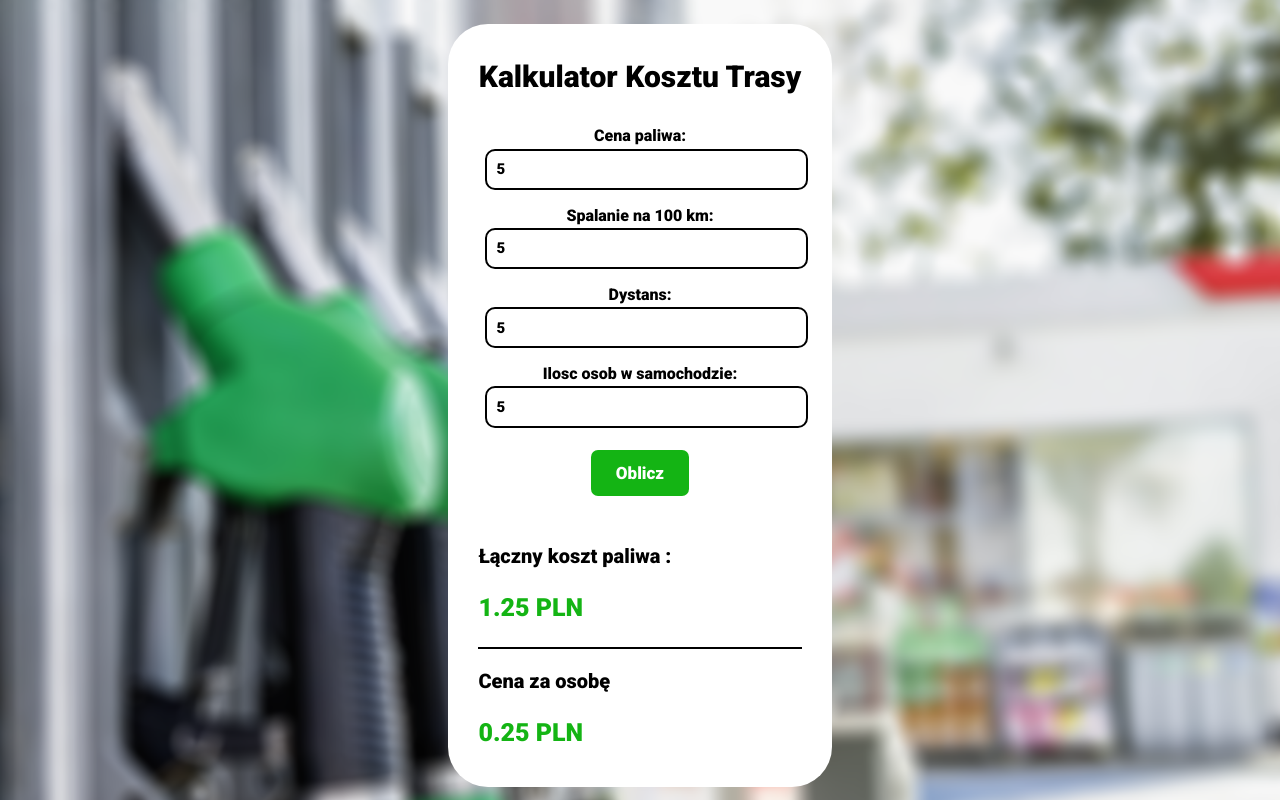
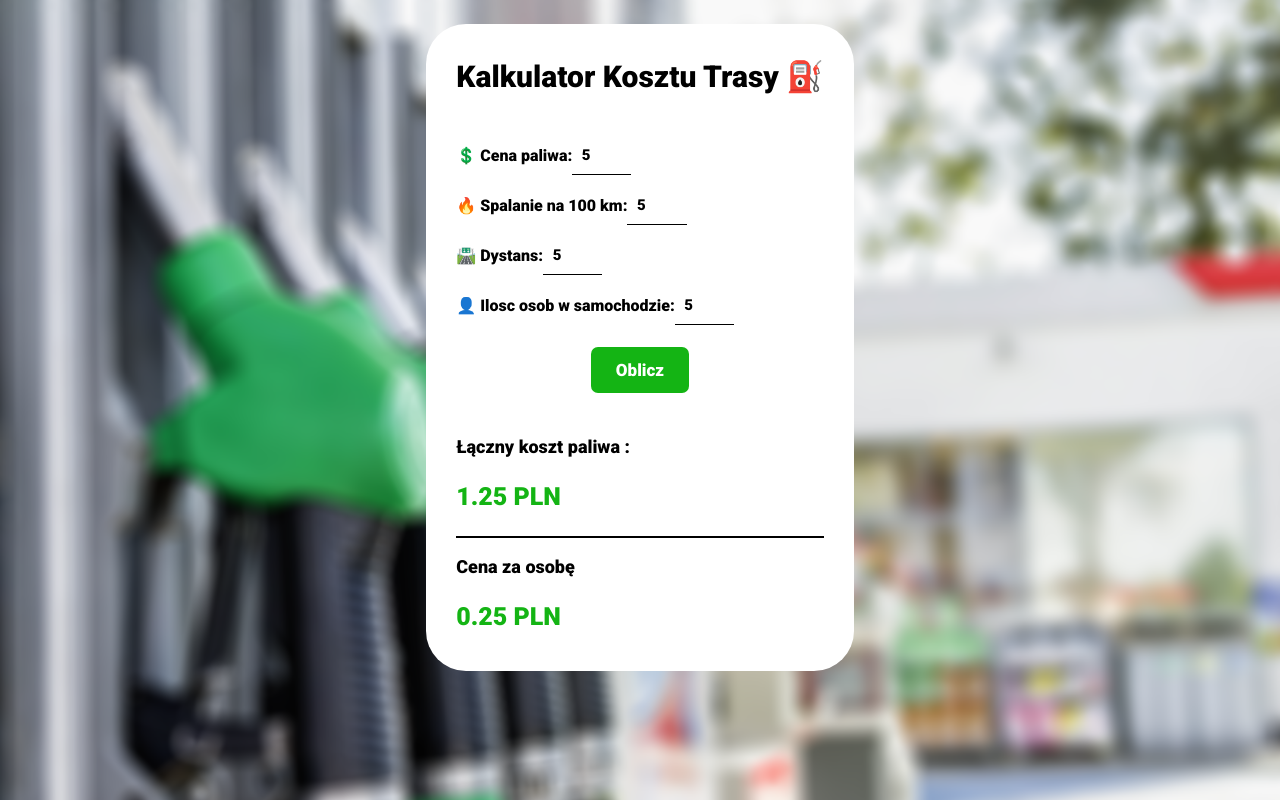
Before and after one commit to Reptile002/Reptile002.github.io, a plain HTML site: page index.html in a window 1280 px wide. Both pictures are taken after typing "5", "5", "5", "5" into the empty fields and a click on the button "Oblicz". Drawn offline with Linux system fonts and the light colour scheme.

Commit message:
gui redesign

```diff
--- a/index.html
+++ b/index.html
@@ -4,7 +4,7 @@
     <meta charset="UTF-8">
     <meta http-equiv="X-UA-Compatible" content="IE=edge">
     <meta name="viewport" content="width=device-width, initial-scale=1.0">
-    <title>Document</title>
+    <title>Oblicz Koszt Trasy ⛽</title>
     <link rel="stylesheet" href="style.css">
     <script src="script.js"></script>
 </head>
@@ -13,24 +13,24 @@
     <div class="howMuchToPay">
 
         <div class="text">
-            <h1 class="header">Kalkulator Kosztu Trasy</h1>
+            <h1 class="header">Kalkulator Kosztu Trasy ⛽</h1>
         </div>
 
         <form>
             <div class="Input">
-                <p class="label">Cena paliwa:</p>
+                <label>💲 Cena paliwa: </label>
                 <input class="inputField" type="number" id="fuelCost" name="fuelCost" >
             </div>
             <div class="Input">
-                <p class="label">Spalanie na 100 km:</p>
+                <label>🔥 Spalanie na 100 km: </label>
                 <input class="inputField" type="number" id="consumption" name="consumption" >
             </div>
             <div class="Input">
-                <p class="label">Dystans:</p>
+                <label>🛣️ Dystans:</label>
                 <input class="inputField" type="number" id="distance" name="distance" >
             </div>
             <div class="Input">
-                <p class="label">Ilosc osob w samochodzie:</p>
+                <label>👤 Ilosc osob w samochodzie:</label>
                 <input class="inputField" type="number" id="pplInCar" name="pplInCar" >
             </div>
             <div class="flex">
--- a/script.js
+++ b/script.js
@@ -2,11 +2,12 @@
 
 const howMuchToPay = (event) => {
     event.preventDefault()
-    let fuelCost = document.getElementById(`fuelCost`).value
-    let fuelConsumption = document.getElementById(`consumption`).value
-    let distance = document.getElementById(`distance`).value
-    let peopleInCar = document.getElementById(`pplInCar`).value
+    let fuelCost = document.getElementById(`fuelCost`).value.replace(`,`,`.`)
+    let fuelConsumption = document.getElementById(`consumption`).value.replace(`,`,`.`)
+    let distance = document.getElementById(`distance`).value.replace(`,`,`.`)
+    let peopleInCar = document.getElementById(`pplInCar`).value.replace(`,`,`.`)
     let result = null
+    console.log(fuelCost, fuelConsumption, distance, peopleInCar)
 
     if(peopleInCar == 0){
         result = document.getElementById(`result`).innerHTML =`
--- a/style.css
+++ b/style.css
@@ -36,8 +36,10 @@ body {
     }
 }
 .Input{
-    margin: 2%;
-    text-align: center;
+    height: 50px;
+    display: flex;
+    align-items: center;
+
 }
 .inputButt {
 	background-color:rgb(20, 180, 20);
@@ -81,29 +83,31 @@ body {
 }
 .inputField{
     padding: 1.2vh;
-    border-radius: 10px;
-    border-style: solid;
+    border-style: none;
     border-color: black;
+    border-bottom: 1px solid black;
     font-size: 15px;
-    width: 50vw;
+    width: 40px;
     max-width: 300px;
     background-color: rgba(255, 255, 255, 0);
 }
+
 .inputField:focus{
-    outline: none !important;
-    border: 2px solid rgb(60, 167, 60);
+    outline: none;
+    border-bottom: 1px solid rgb(60, 167, 60);
     animation-name: animation1;
     animation-duration: 200ms;
 }
 @keyframes animation1 {
-    0% {border: 2px solid black;}
-    100% {border: 2px solid rgb(60, 167, 60);}
+    0% {    border-bottom: 1px solid black;}
+    100% {border-bottom: 1px solid rgb(60, 167, 60);}
 }
 
 .inputField::-webkit-inner-spin-button {
     -webkit-appearance: none;
     margin: 0;
   }
+
 .flex{
     display: flex;
     justify-content: center;
@@ -113,18 +117,24 @@ body {
     margin-bottom: 10%;
 }
 .costTxt{
-    font-size: 20px;
+    font-size: 18px;
 }
 .line{
-    margin-left: 0;
     height: 2px;
     border: none;
     background-color: black;
 }
-.label{
-    font-size: 16px;
-    margin-bottom: 1%;
+.line2{
+        height: 2px;
+    border: none;
+    background-color: black;
+
 }
+
 .errorTxt{
     color: red;
 }
+
+.inputField:focus + label {
+    color: red;
+}
```
